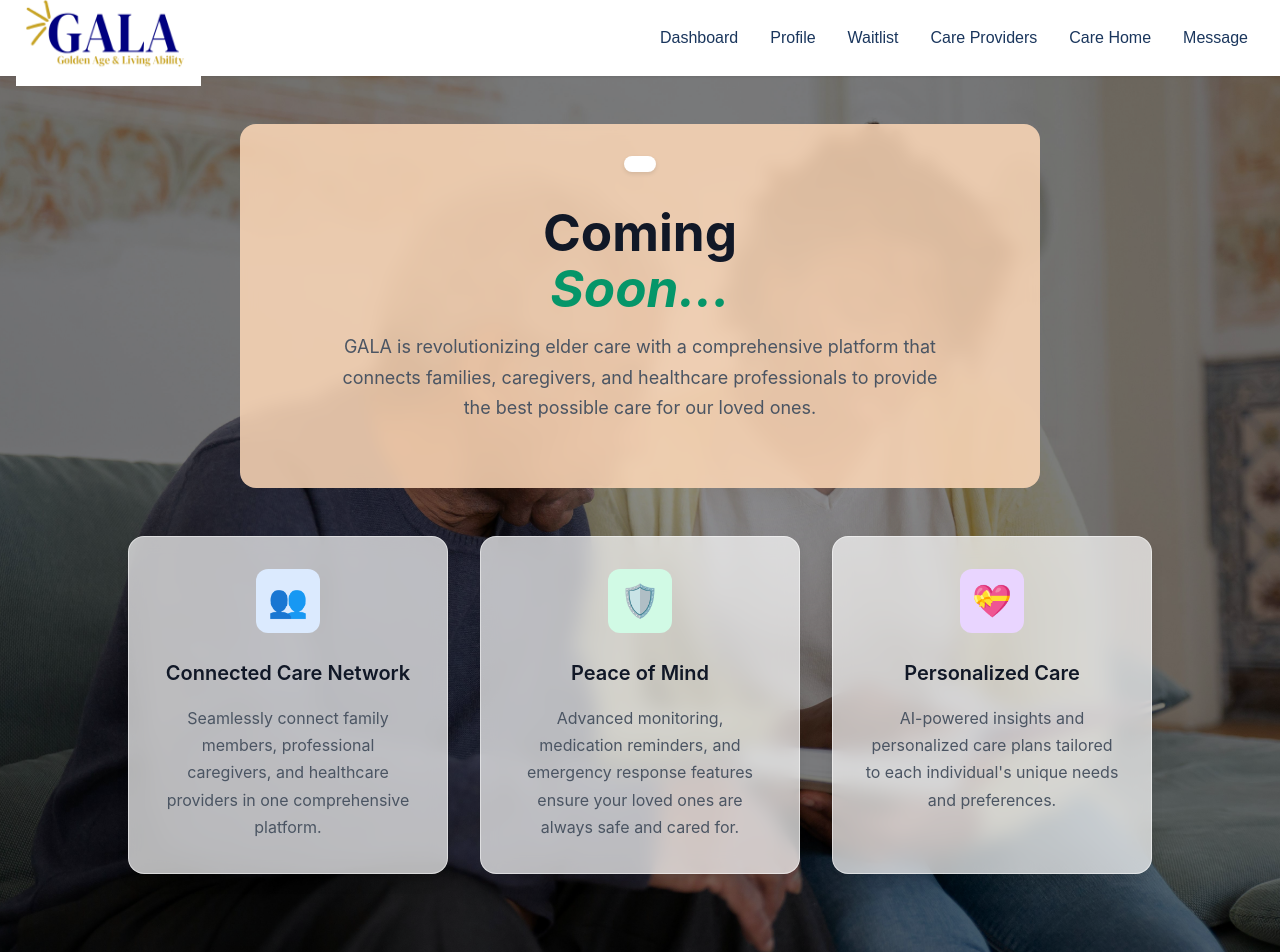
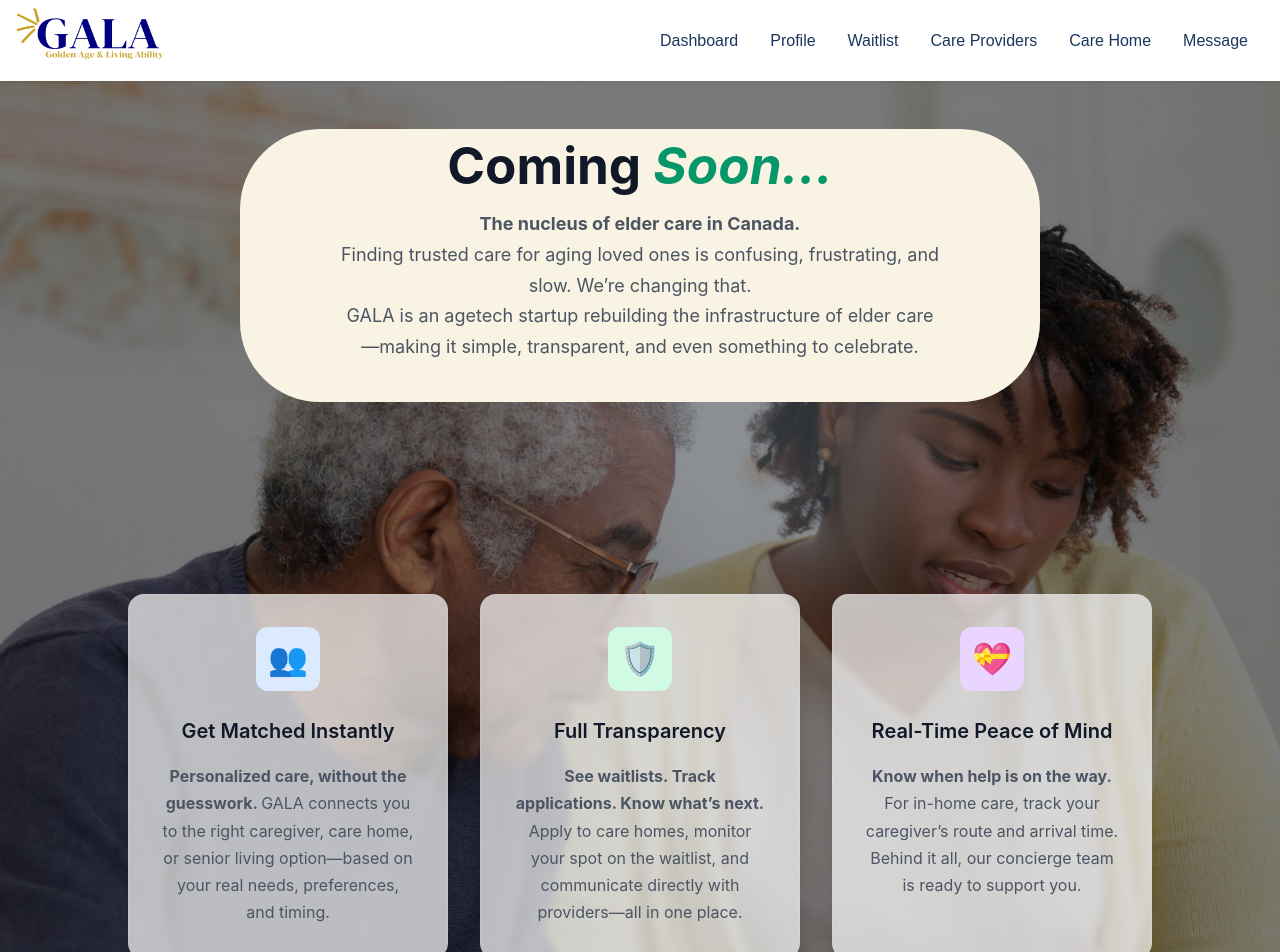
Before and after one commit to Technical-galacares/gala-care, a React (Vite) app: page / in a window 1280 px wide. Shown: the top 952 px of the page. Built offline with nearby package versions, Linux system fonts and the light colour scheme; a web font is replaced by a local one.

Commit message:
corrections from feedback

```diff
--- a/src/App.css
+++ b/src/App.css
@@ -65,7 +65,7 @@ body {
   align-items: center;
   max-width: 1280px;
   margin: 0 auto;
-  height: 60px;
+  height: 65px;
 }
 
 .logo {
@@ -77,8 +77,8 @@ body {
 }
 
 .logo-icon-img {
-  width: 185px;
-  height: 100px;
+  width: 150px;
+  height: 80px;
 }
 
 .logo-icon {
@@ -128,9 +128,9 @@ body {
 .hero {
   margin-top: 1rem;
   margin-bottom: 3rem;
-  background-color: rgba(255, 218, 185, 0.85);
-  padding: 2rem 1.5rem;
-  border-radius: 1rem;
+  background-color: #F8F3E2;
+  padding: .5rem 1.5rem;
+  border-radius: 5rem;
   backdrop-filter: blur(8px);
   max-width: 800px;
   margin-left: auto;
@@ -165,7 +165,6 @@ body {
 }
 
 .hero-title-accent {
-  display: block;
   color: #059669;
 }
 
@@ -244,17 +243,18 @@ body {
 .features-grid {
   display: grid;
   grid-template-columns: repeat(auto-fit, minmax(300px, 1fr));
+  margin-top: 12rem;
   gap: 2rem;
   margin-bottom: 4rem;
 }
 
 .feature-card {
   background: rgba(255, 255, 255, 0.7);
-  backdrop-filter: blur(10px);
+  backdrop-filter: blur(3px);
   border-radius: 1rem;
   padding: 2rem;
   box-shadow: 0 10px 15px -3px rgba(0, 0, 0, 0.1);
-  border: 1px solid rgba(255, 255, 255, 0.5);
+  border: 1px solid rgba(255, 255, 255, .1);
   transition: all 0.3s ease;
 }
 
--- a/src/App.tsx
+++ b/src/App.tsx
@@ -26,7 +26,7 @@ function App() {
       <header className="header">
         <div className="navbar">
           <div className="logo">
-            <div className="logo-icon"><img className="logo-icon-img" src="\GALA.png"/></div>
+            <div className="logo-icon"><img className="logo-icon-img" src="\logo.png"/></div>
             <span className="logo-text"></span>
           </div>
           <nav className="nav-links">
@@ -45,18 +45,15 @@ function App() {
         <div className="content">
           {/* Hero Section */}
           <div className="hero">
-            <div className="coming-soon-badge">
-              {/* <div className="clock-icon">⏰</div> */}
-            </div>
-
             <h1 className="hero-title">
               Coming
-              <span className="hero-title-accent"><em>Soon...</em></span>
+              <span className="hero-title-accent"><em> Soon...</em></span>
             </h1>
 
             <p className="hero-description">
-              GALA is revolutionizing elder care with a comprehensive platform that connects families,
-              caregivers, and healthcare professionals to provide the best possible care for our loved ones.
+            <strong>The nucleus of elder care in Canada.</strong> <br/>
+            Finding trusted care for aging loved ones is confusing, frustrating, and slow. We’re changing that. <br/>
+            GALA is an agetech startup rebuilding the infrastructure of elder care—making it simple, transparent, and even something to celebrate.
             </p>
 
             {/* Email Signup
@@ -95,10 +92,9 @@ function App() {
               <div className="feature-icon blue">
                 <div className="icon-symbol">👥</div>
               </div>
-              <h3 className="feature-title">Connected Care Network</h3>
-              <p className="feature-description">
-                Seamlessly connect family members, professional caregivers, and healthcare providers
-                in one comprehensive platform.
+              <h3 className="feature-title">Get Matched Instantly</h3>
+              <p className="feature-description"><strong>Personalized care, without the guesswork. </strong>
+              GALA connects you to the right caregiver, care home, or senior living option—based on your real needs, preferences, and timing.
               </p>
             </div>
 
@@ -106,10 +102,9 @@ function App() {
               <div className="feature-icon emerald">
                 <div className="icon-symbol">🛡️</div>
               </div>
-              <h3 className="feature-title">Peace of Mind</h3>
-              <p className="feature-description">
-                Advanced monitoring, medication reminders, and emergency response features
-                ensure your loved ones are always safe and cared for.
+              <h3 className="feature-title">Full Transparency</h3>
+              <p className="feature-description"><strong>See waitlists. Track applications. Know what’s next. </strong>
+              Apply to care homes, monitor your spot on the waitlist, and communicate directly with providers—all in one place.
               </p>
             </div>
 
@@ -117,34 +112,34 @@ function App() {
               <div className="feature-icon purple">
                 <div className="icon-symbol">💝</div>
               </div>
-              <h3 className="feature-title">Personalized Care</h3>
-              <p className="feature-description">
-                AI-powered insights and personalized care plans tailored to each individual's
-                unique needs and preferences.
+              <h3 className="feature-title">Real-Time Peace of Mind</h3>
+              <p className="feature-description"><strong>Know when help is on the way. </strong>
+              For in-home care, track your caregiver’s route and arrival time. Behind it all, our concierge team is ready to support you.
               </p>
             </div>
           </div>
 
-          {/* CTA Section
+          {/* CTA Section */}
           <div className="cta-section">
             <h2 className="cta-title">
               Be Part of the Future of Elder Care
             </h2>
             <p className="cta-description">
-              Join thousands of families who are already on our waitlist. Get exclusive early access
-              and help shape the platform that will transform how we care for our elders.
+            No more guesswork. No more chaos. Just clarity, compassion, and care that fits your life.
+
+To be part of our pilot which will inform the development of our core technology,
             </p>
             <div className="cta-features">
               <div className="cta-feature">
                 <div className="cta-icon">✉️</div>
-                <span>No spam, just meaningful updates</span>
+                <span>please contact info@galacares.com.</span>
               </div>
-              <div className="cta-feature">
+              {/* <div className="cta-feature">
                 <div className="cta-icon">📅</div>
                 <span>Launching Spring 2025</span>
-              </div>
+              </div> */}
             </div>
-          </div> */}
+          </div>
         </div>
       </main>
       </div>
@@ -152,7 +147,7 @@ function App() {
       <footer className="footer">
         <div className="footer-content">
           <div className="footer-logo">
-            <img className="logo-icon-img" src="\GALA.png" alt="GALA Logo"/>
+            <img className="logo-icon-img" src="\logo.png" alt="GALA Logo"/>
           </div>
           <p className="footer-text">
             © 2025 Golden Age & Living Ability Inc. (GALA) | Dedicated to dignified care solutions.
```
Also changed, not shown: public/GALA.png (deleted), public/logo.png (added).
